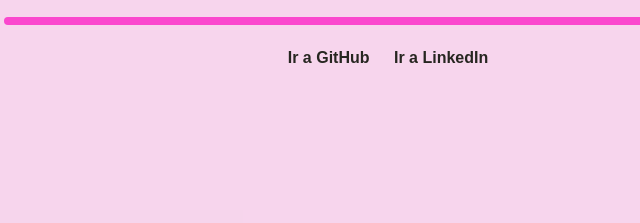
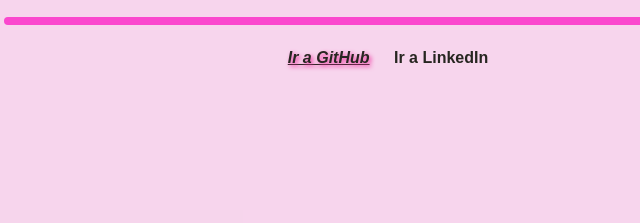
Before and after one commit to sarapalac10/PortafolioNuevo, a plain HTML site: page index.html in a window 1280 px wide. In both pictures the pointer is over the link "Ir a GitHub". Shown: the part 541-764 px from the top of the page, 252-892 px from the left. Drawn offline with Linux system fonts and the light colour scheme.

Commit message:
Cambio en a social network

```diff
--- a/index.html
+++ b/index.html
@@ -54,6 +54,12 @@
             color: #272621;
             font-weight: bold;
         }
+        .social-links a:hover{
+            text-decoration: underline;
+            color: #272621;
+            text-shadow: 2px 2px 4px #ed2e9e;
+            font-style: italic;
+        }
         footer {
             position: fixed;
             bottom: 0;
```
